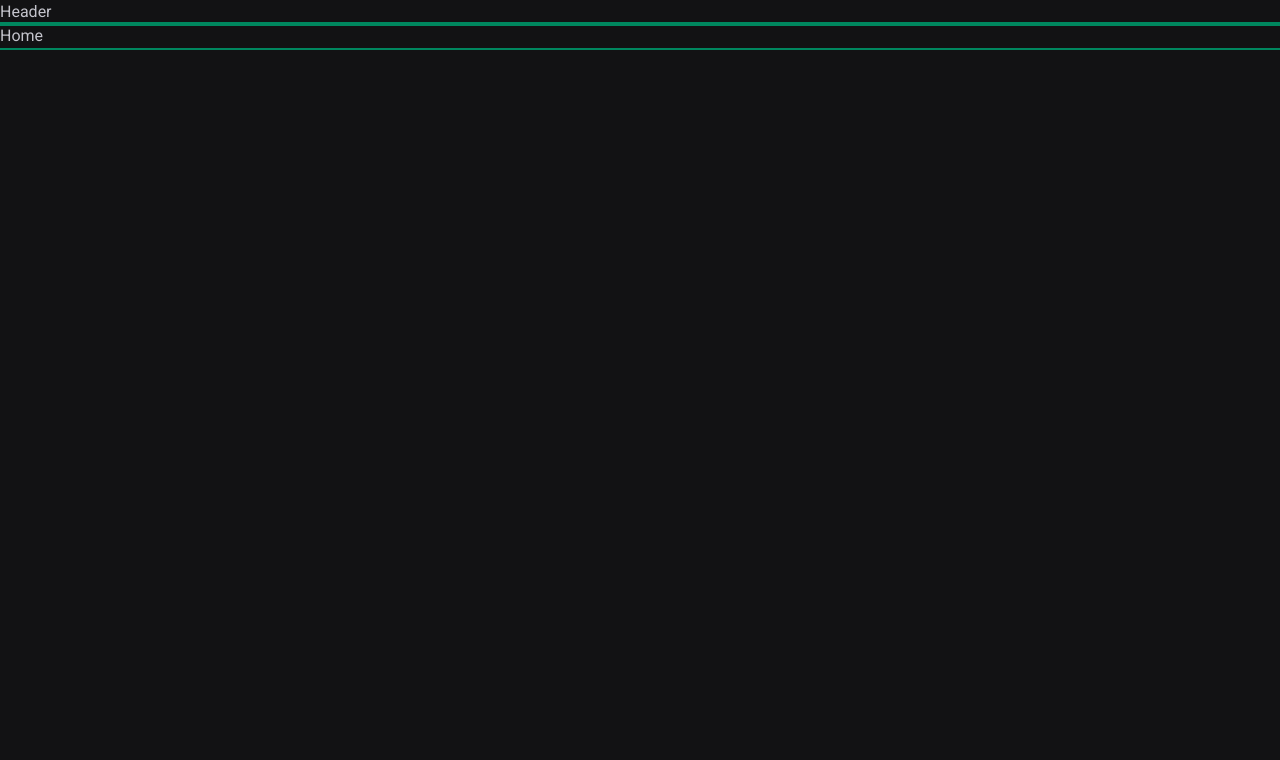
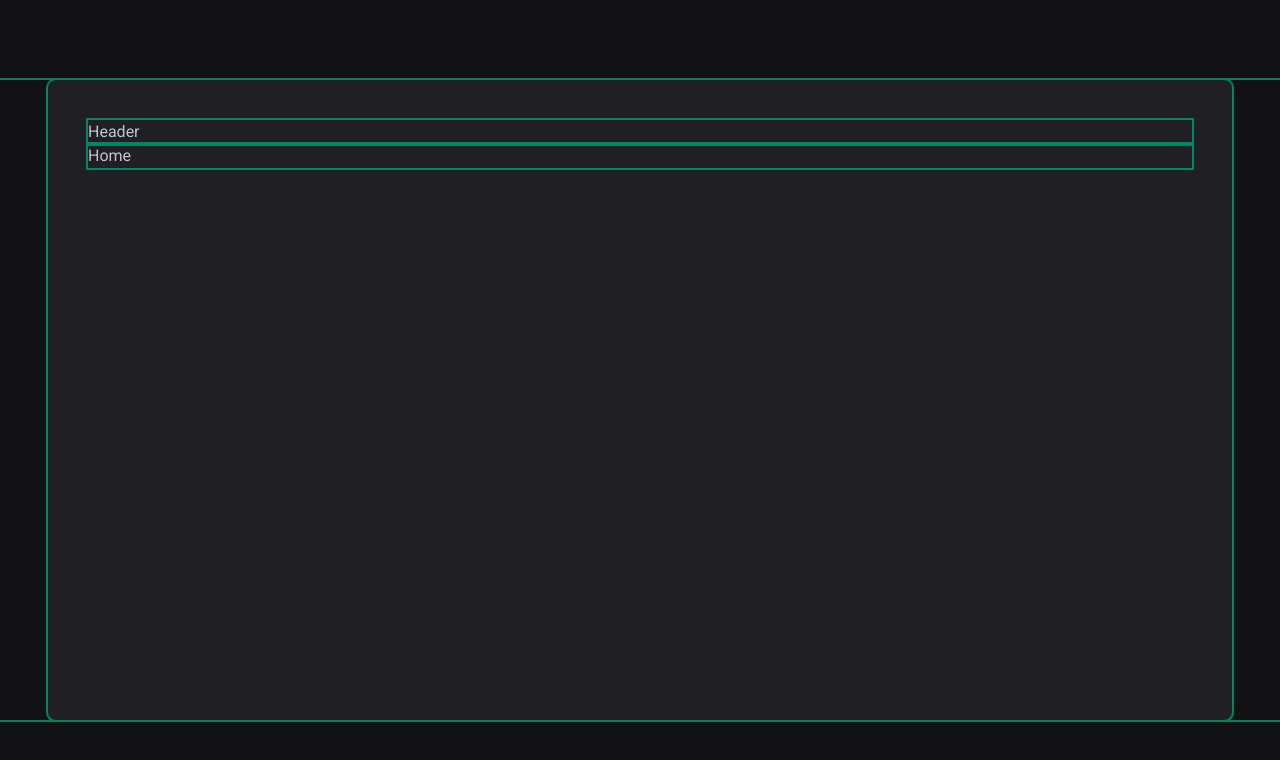
Before and after one commit to diogo-kappaun/ignite-timer, a React (Vite) app: page / in a window 1280 px wide. Shown: the top 760 px of the page. Built offline with nearby package versions, Linux system fonts and the light colour scheme.

Commit message:
:lipstick: feat: Add style to layout container

```diff
--- a/src/layouts/DefaultLayout.tsx
+++ b/src/layouts/DefaultLayout.tsx
@@ -3,7 +3,7 @@ import { Header } from '../components/Header'
 
 export function DefaultLayout() {
   return (
-    <div>
+    <div className="mx-auto my-20 flex h-[calc(100vh-10rem)] max-w-[74rem] flex-col rounded-lg bg-gray-800 p-10">
       <Header />
       <Outlet />
     </div>
```
